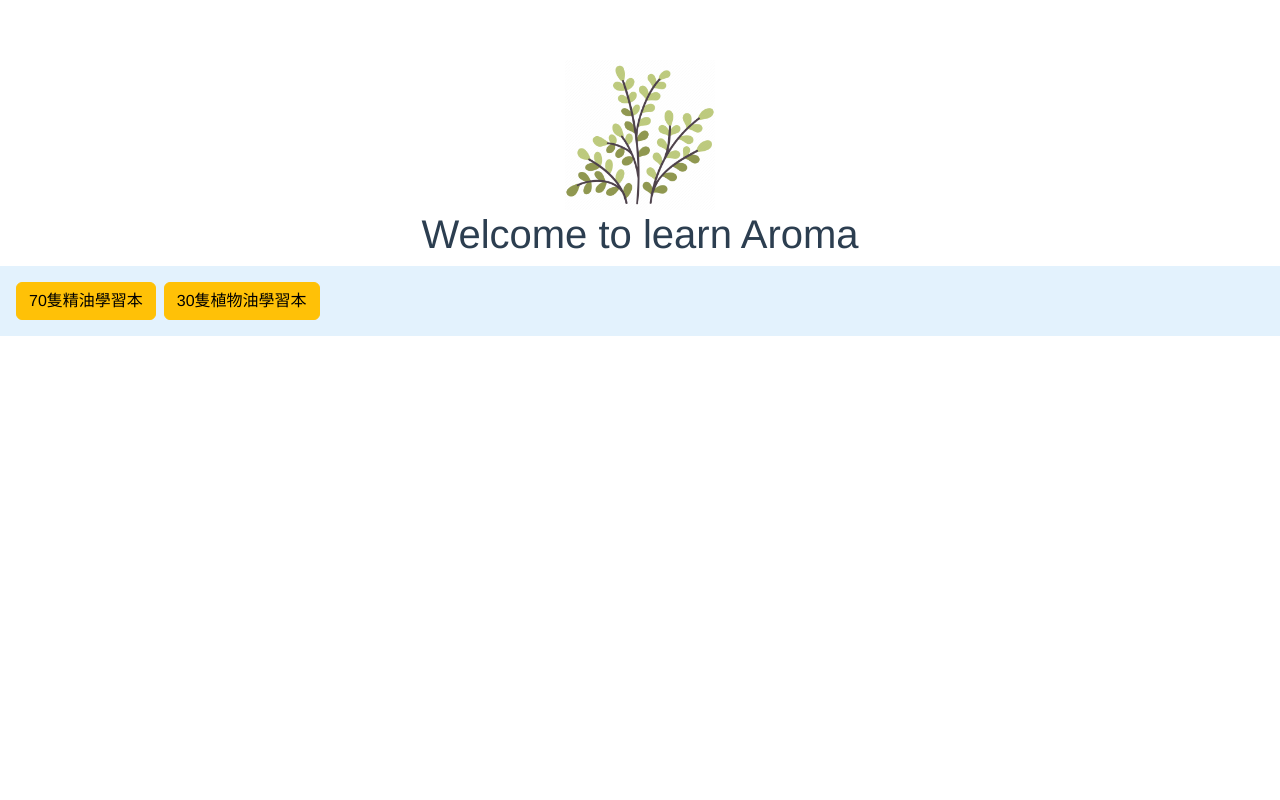
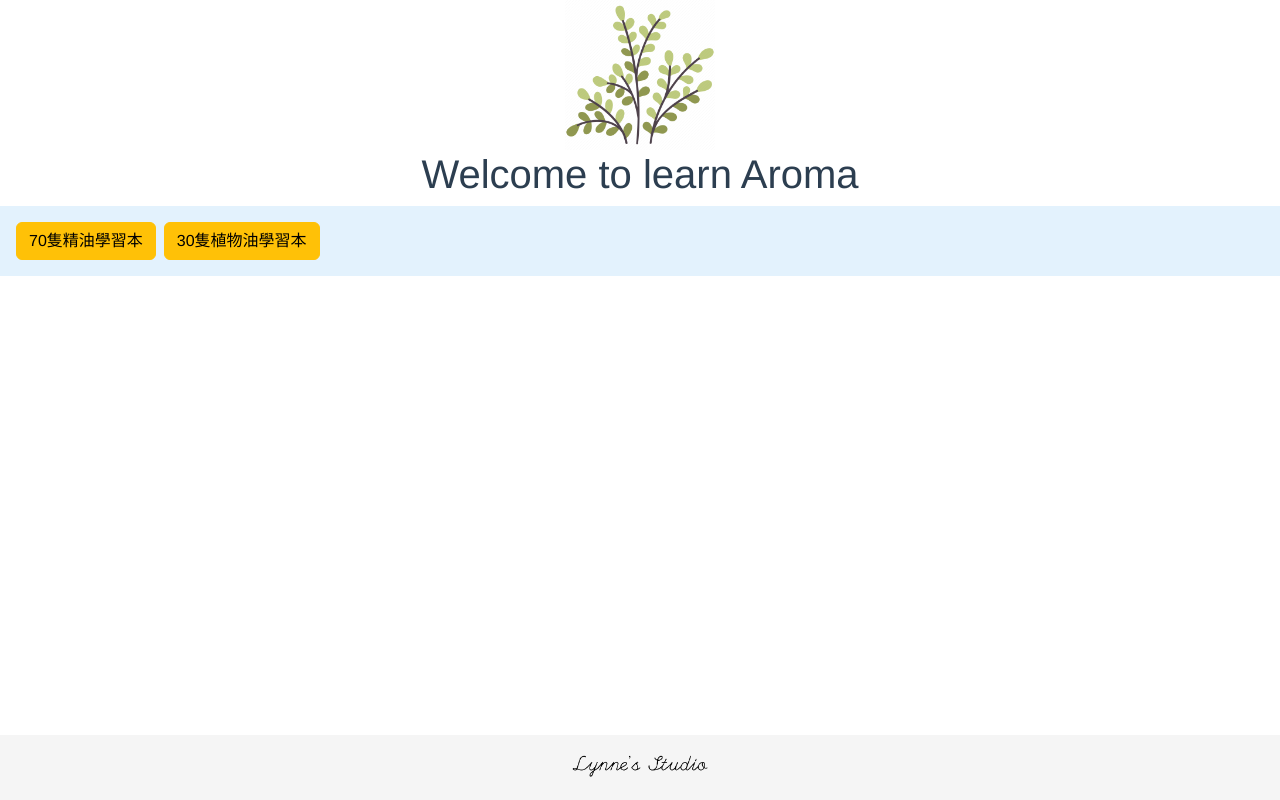
Before and after one commit to Churng/2025Aromagatcha, a Vue app: page /#/ in a window 1280 px wide. Built offline with nearby package versions, Linux system fonts and the light colour scheme.

Commit message:
添加footer

```diff
--- a/src/App.vue
+++ b/src/App.vue
@@ -1,5 +1,6 @@
 <template>
   <div id="app">
+    <div class="page-wrapper">
       <a
         href="https://churng.github.io/2025Aromagatcha/"
         target="_blank"
@@ -16,26 +17,42 @@
       <NavBar />
       <router-view />
     </div>
+    <FooterSide />
+  </div>
 </template>
 
 <script>
+import NavBar from './components/NavBar.vue'
+import FooterSide from './components/FooterSide.vue'
 
-import NavBar from './components/NavBar.vue'
 export default {
   name: 'App',
   components: {
-    NavBar
+    NavBar,
+    FooterSide
   }
 }
 </script>
 
 <style>
+html, body, #app {
+  height: 100%;
+  margin: 0;
+  padding: 0;
+}
+
 #app {
+  display: flex;
+  flex-direction: column;
+  min-height: 100vh;
   font-family: Avenir, Helvetica, Arial, sans-serif;
   -webkit-font-smoothing: antialiased;
   -moz-osx-font-smoothing: grayscale;
   text-align: center;
   color: #2c3e50;
-  margin-top: 60px;
+}
+
+.page-wrapper {
+  flex: 1;
 }
 </style>
--- /dev/null
+++ b/src/components/FooterSide.vue
@@ -0,0 +1,30 @@
+<template>
+  <footer class="footer-container">
+    <img
+      src="@/assets/footerlogo.png"
+      alt="Footer Logo"
+      class="footer-logo"
+    >
+  </footer>
+</template>
+
+<script>
+export default {
+  name: 'FooterSide'
+};
+</script>
+
+<style scoped>
+.footer-container {
+  width: 100%;
+  padding: 20px 0;
+  background-color: #f5f5f5;
+  text-align: center;
+  position: relative;
+}
+
+.footer-logo {
+  max-width: 150px;
+  height: auto;
+}
+</style>
```
Also changed, not shown: src/assets/footerlogo.png (added). Lines whose indentation alone changed are shown as unchanged.
